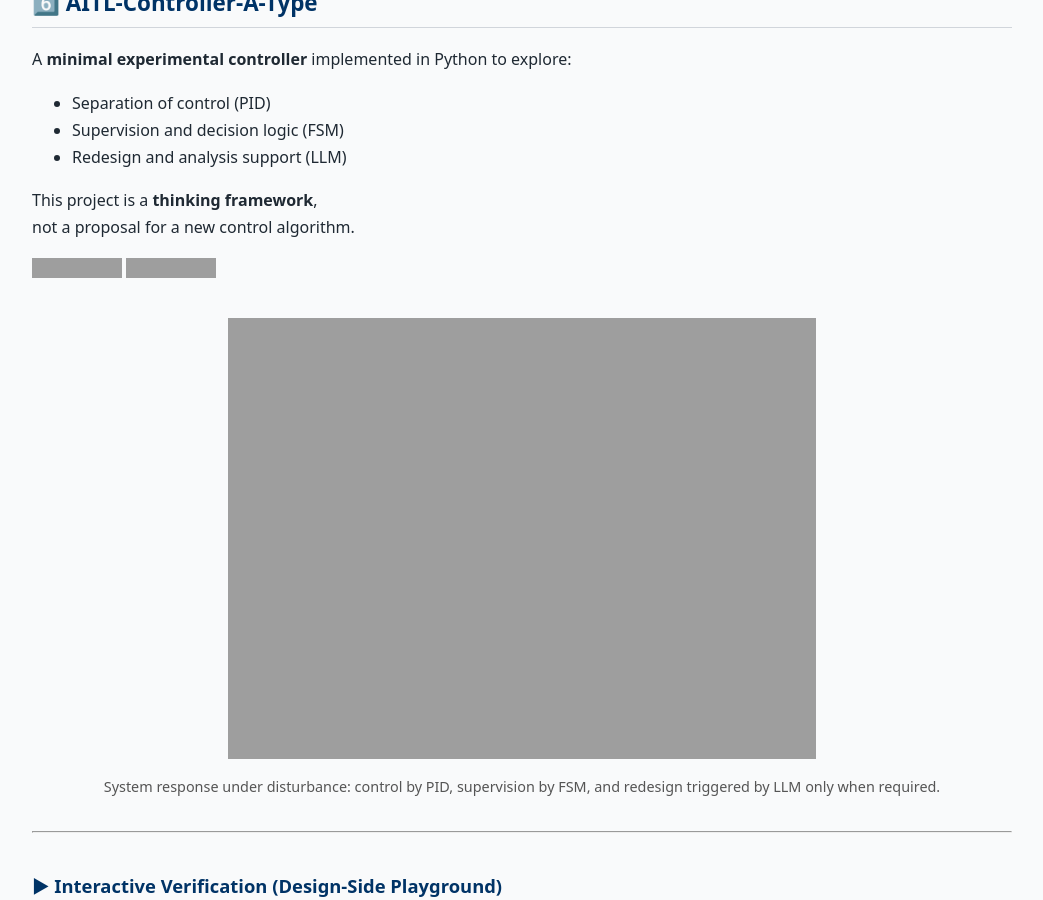
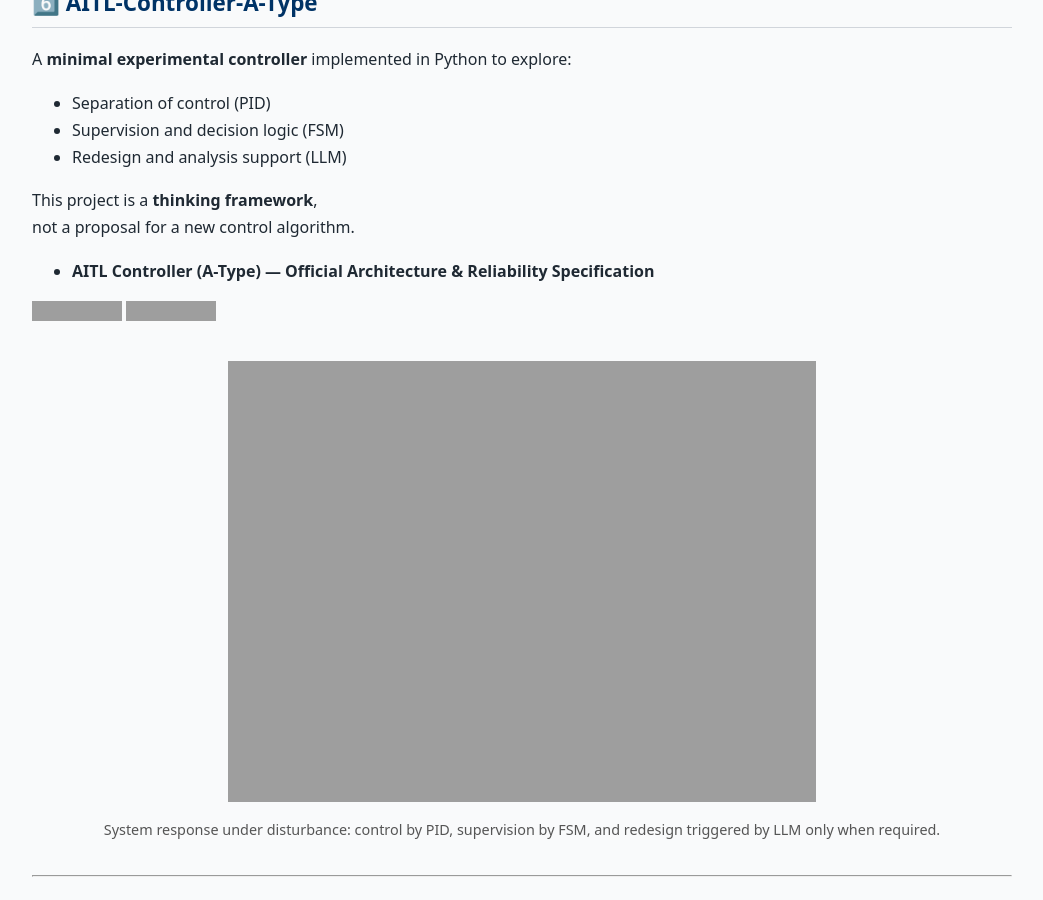
Before and after one commit to Samizo-AITL/Samizo-AITL.github.io, a Jekyll site: the page built from portal/en/index.md, in a window 1280 px wide and 900 px high, scrolled down 11937 px. Shown: the whole window, without its empty margins (118-1161 px from the left). Built offline with Jekyll 4.4.1, drawn with Linux system fonts in a browser that asks for light colours; grey boxes are pictures that could not be loaded.

Commit message:
Update index.md

```diff
--- a/portal/en/index.md
+++ b/portal/en/index.md
@@ -372,6 +372,8 @@ A **minimal experimental controller** implemented in Python to explore:
 This project is a **thinking framework**,
 not a proposal for a new control algorithm.
 
+- **AITL Controller (A-Type) — Official Architecture & Reliability Specification**
+
 [![Site](https://img.shields.io/badge/View-Site-brightgreen?logo=github)](https://samizo-aitl.github.io/aitl-controller-a-type/)
 [![Repo](https://img.shields.io/badge/View-Repo-blue?logo=github)](https://github.com/Samizo-AITL/aitl-controller-a-type)
 
```
